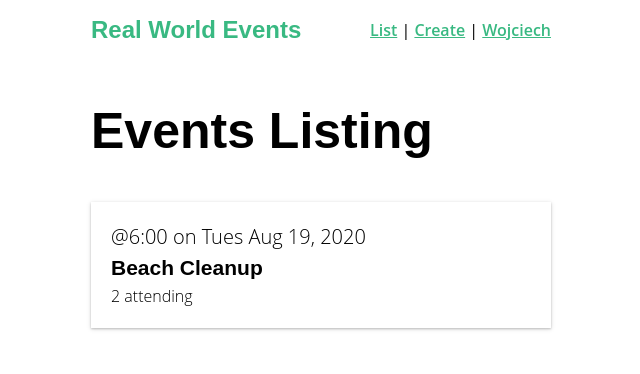
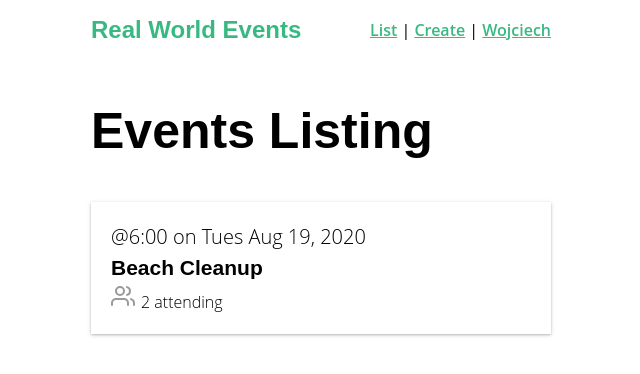
Before and after one commit to wcywin/vue-app, a Vue app: page / in a window 1280 px wide. Shown: the top 374 px of the page, without its empty margins (319-959 px from the left). Built offline with nearby package versions, Linux system fonts and the light colour scheme.

Commit message:
global components, svg and icon component

```diff
--- a/package.json
+++ b/package.json
@@ -9,6 +9,7 @@
   },
   "dependencies": {
     "core-js": "^3.4.3",
+    "lodash": "^4.17.15",
     "node-sass": "^4.13.0",
     "sass-loader": "^8.0.0",
     "vue": "^2.6.10",
--- /dev/null
+++ b/src/components/BaseIcon.vue
@@ -0,0 +1,42 @@
+<template>
+    <div class="icon-wrapper">
+        <svg class="icon" :width="width" :height="height">
+            <use v-bind="{'xlink:href':'/feather-sprite.svg#'+name}"></use>
+        </svg>
+    </div>
+</template>
+
+<script>
+	export default {
+        name: "BaseIcon",
+        props: {
+            name: String,
+            width: {
+            	type: [Number, String],
+                default: 24
+            },
+            height: {
+                type: [Number, String],
+                default: 24
+            }
+		}
+	}
+</script>
+
+<style scoped>
+    .icon-wrapper {
+        display: inline-flex;
+        align-items: center;
+        color: rgba(0, 0, 0, 0.4);
+        font-size: 1rem;
+        font-weight: 600;
+    }
+    .icon {
+        stroke: currentColor;
+        stroke-width: 2;
+        stroke-linecap: round;
+        stroke-linejoin: round;
+        fill: none;
+        margin-right: 6px;
+    }
+</style>
--- a/src/components/EventCard.vue
+++ b/src/components/EventCard.vue
@@ -3,18 +3,24 @@
         <div class="event-card -shadow">
             <span class="eyebrow">@{{ event.time }} on {{ event.date }}</span>
             <h4 class="title">{{ event.title }}</h4>
+            <BaseIcon name="users" />
             <span>{{ event.attendees.length }} attending</span>
         </div>
     </router-link>
 </template>
 
 <script>
-	export default {
-		name: "EventCard",
+	import BaseIcon from './BaseIcon'
+
+    export default {
+        name: "EventCard",
+        components: {
+            BaseIcon
+        },
         data() {
             return {
                 event: {
-                	id: 1,
+                    id: 1,
                     title: 'Beach Cleanup',
                   date: 'Tues Aug 19, 2020',
                   time: '6:00',
@@ -24,8 +30,8 @@
                   ]
                 }
             }
-        },
-	}
+        }
+    }
 </script>
 
 <style scoped>
--- a/src/main.js
+++ b/src/main.js
@@ -2,6 +2,29 @@
 import App from "./App.vue";
 import router from "./router";
 import store from "./store";
+import upperFirst from 'lodash/upperFirst'
+import camelCase from 'lodash/camelCase'
+
+const requireComponent = require.context(
+  './components',
+  false,
+  /Base[A-Z]\w+\.(vue|js)$/
+)
+
+requireComponent.keys().forEach(fileName => {
+  const componentConfig = requireComponent(fileName)
+
+  const componentName = upperFirst(
+    camelCase(
+      fileName.replace(/^\.\/(.*)\.\w+$/, '$1')
+    )
+  )
+
+  Vue.component(
+    componentName,
+    componentConfig.default || componentConfig
+  )
+})
 
 Vue.config.productionTip = false;
 
--- a/src/views/EventList.vue
+++ b/src/views/EventList.vue
@@ -3,6 +3,7 @@
         <h1>Events Listing</h1>
 
         <event-card />
+        <BaseIcon />
 
     </div>
 </template>
```
Also changed, not shown: public/feather-sprite.svg (added).
